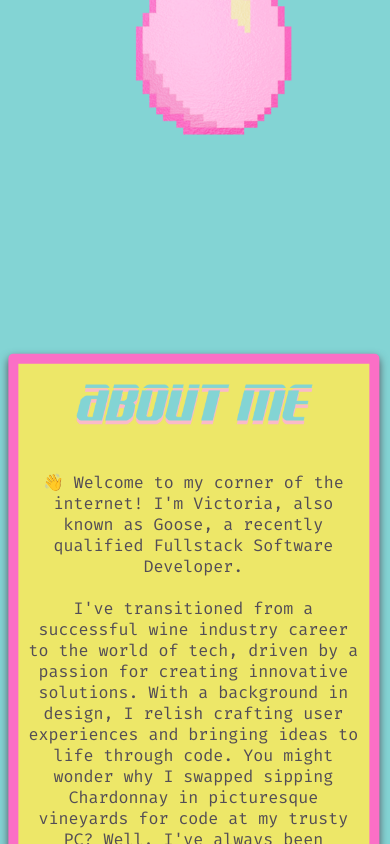
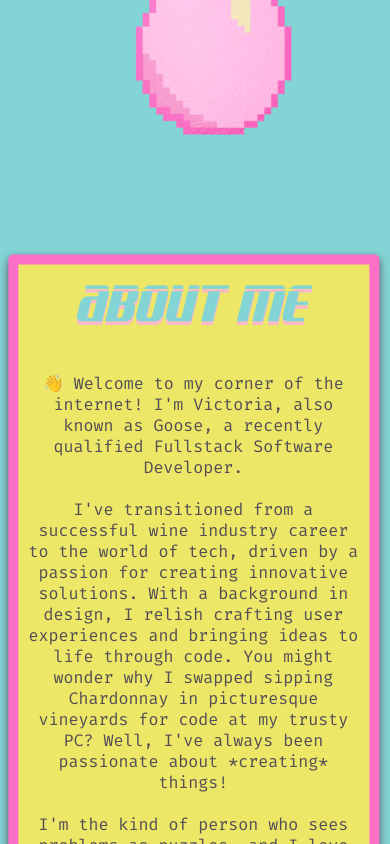
Before and after one commit to veepgoose/portfolio, a React (Create React App) app in the folder goose-portfolio/: page / in a window 390 px wide. Both pictures are taken after a click on the button "HATCH ME". Shown: the part 852-1696 px from the top of the page. Built offline with nearby package versions, Linux system fonts and the light colour scheme.

Commit message:
Fine tuning across devices - mobile

```diff
--- a/goose-portfolio/src/Components/AboutMe/AboutMe.css
+++ b/goose-portfolio/src/Components/AboutMe/AboutMe.css
@@ -42,7 +42,7 @@
     margin-top: 250%;
     margin-bottom: 10%;
     position: relative;
-    transform: translate(-53%, -58%);
+    transform: translate(-53%, -65%);
     border:10px solid #FB6FC6;
     border-radius: 5px;
     background-color: #EDE768;
--- a/goose-portfolio/src/Components/Footer/Footer.css
+++ b/goose-portfolio/src/Components/Footer/Footer.css
@@ -70,7 +70,7 @@
         position: relative;
         width: 120%;
         height: 10%;
-        margin-top: -74%;
+        margin-top: -70%;
         margin-left: -10%;
     }
 }
```
